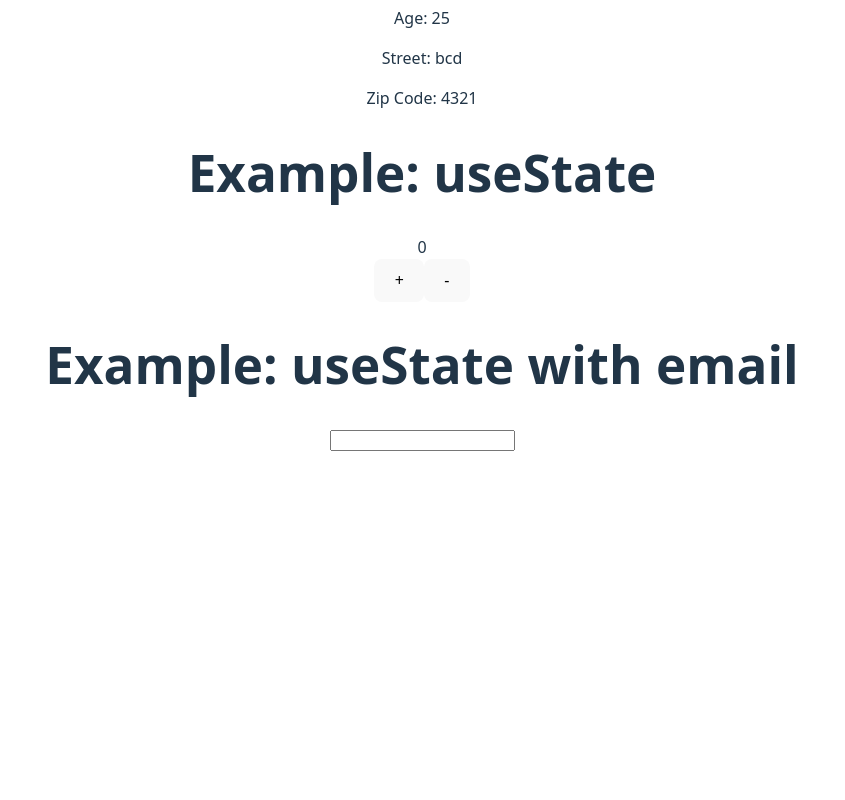
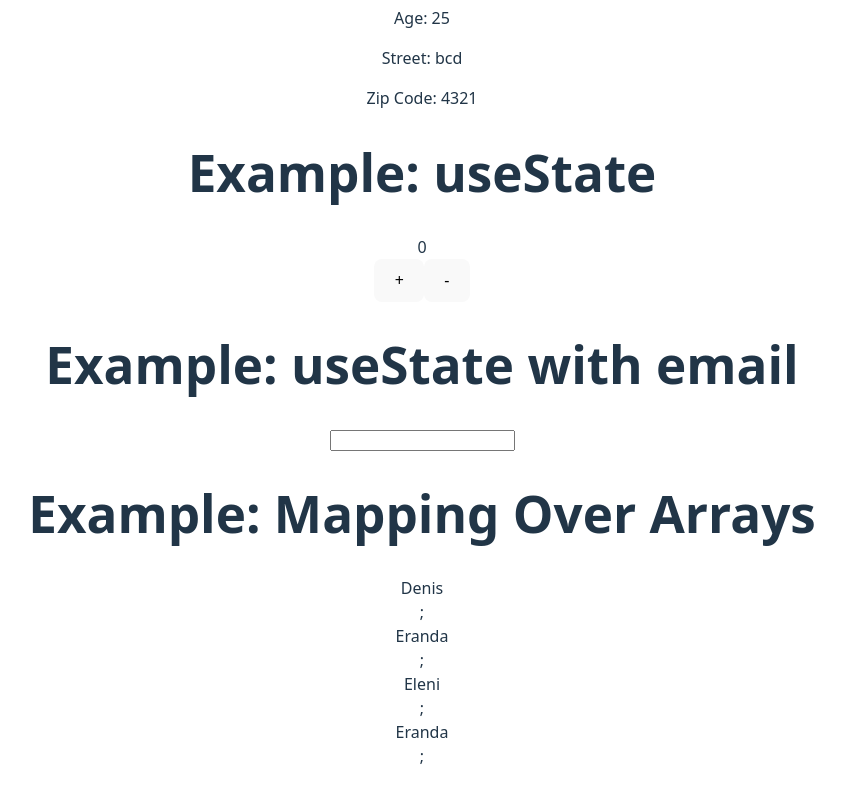
Before and after one commit to denis-1989/react-components-props-state-example, a React (Vite) app: page / in a window 1280 px wide. Shown: the part 500-1300 px from the top of the page, without its empty margins (218-1063 px from the left). Before the commit the page ends 983 px from the top, so only its background shows below. Built offline with nearby package versions, Linux system fonts and the light colour scheme.

Commit message:
Add example demonstrating dynamic list rendering with map() and unique keys

```diff
--- a/src/App.jsx
+++ b/src/App.jsx
@@ -1,5 +1,6 @@
 import './App.css';
 import ExampleComponents from './ExampleComponents';
+import ExampleMappingOverArrays from './ExampleMapingOverArrays';
 import ExampleProps from './ExampleProps';
 import ExampleStateCounter from './ExampleStateCounter';
 import ExampleStateEmail from './ExampleStateEmail';
@@ -24,6 +25,8 @@ export default function App() {
       <ExampleStateCounter />
       <h1>Example: useState with email</h1>
       <ExampleStateEmail />
+      <h1>Example: Mapping Over Arrays</h1>
+      <ExampleMappingOverArrays />
     </div>
   );
 }
--- /dev/null
+++ b/src/ExampleMapingOverArrays.jsx
@@ -0,0 +1,28 @@
+export default function ExampleMappingOverArrays() {
+  // const teamMembers = ['Denis', 'Eranda', 'Eleni', 'Eranda'];
+  // will cause issues with duplicated keys
+
+  const teamMembers = [
+    { id: 1, name: 'Denis' },
+    { id: 2, name: 'Eranda' },
+    { id: 3, name: 'Eleni' },
+    { id: 4, name: 'Eranda' },
+  ];
+
+  return (
+    // <ul>
+    // <li>Denis</li>
+    //<li>Eranda</li>
+    //<li>Eleni</li>
+    //</ul>
+    <div>
+      {teamMembers.map((teamMember) => {
+        return (
+          <div key={`teamMember-${teamMember.id}`}>
+            <div>{teamMember.name}</div>;
+          </div>
+        );
+      })}
+    </div>
+  );
+}
```
